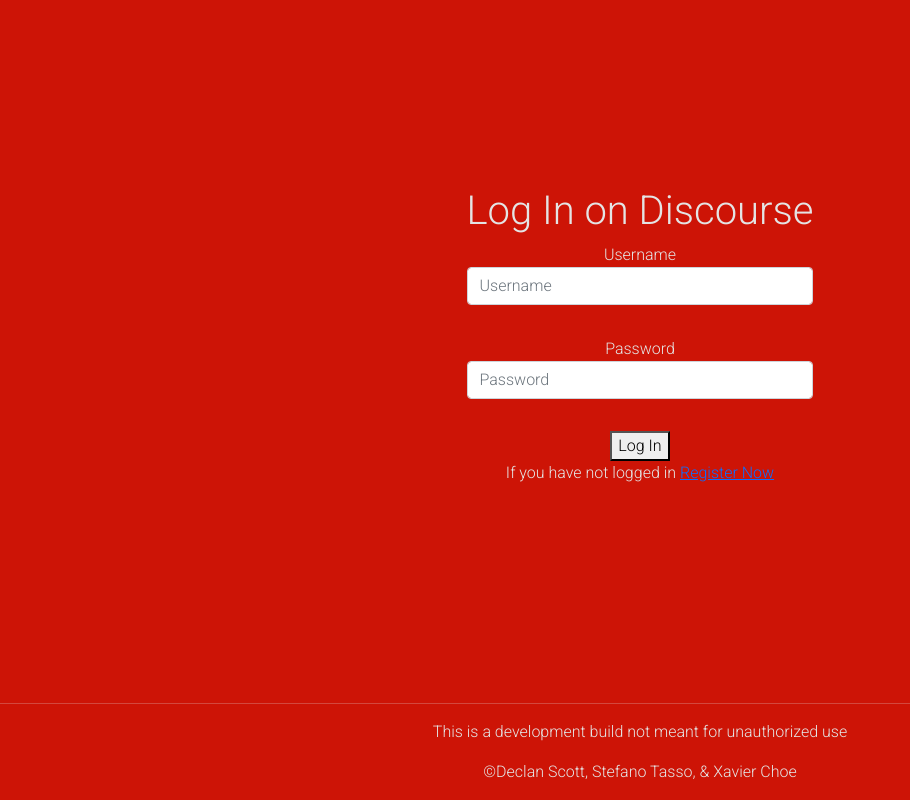
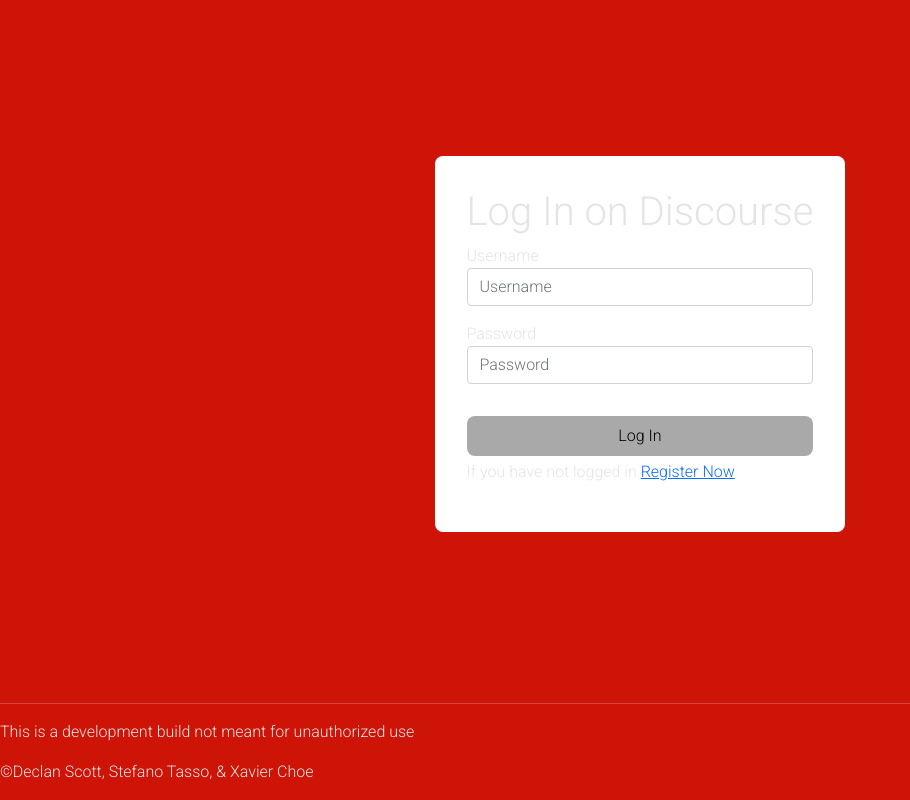
Before and after one commit to Datoneguy246/Discourse, a PHP site: page /login.php in a window 1280 px wide. Shown: the whole page, without its empty margins (0-910 px from the left). Run offline with PHP 8.4, Linux system fonts and the light colour scheme; data that the repository does not hold is empty.

Commit message:
Login style changes

```diff
--- a/css/style.css
+++ b/css/style.css
@@ -16,7 +16,6 @@
     background-color: var(--primary-color);
     color: var(--bg-color);
     font-family: 'Roboto', sans-serif;
-    text-align: center;
     width: 100%;
     height: 100%;
 }
@@ -78,8 +77,8 @@
     flex-direction: column;
 }
 
-.form-group {
-    margin-bottom: 2em;
+.form-group:not(:last-child) {
+    margin-bottom: 1em;
 }
 
 .form-group label {
@@ -89,3 +88,26 @@
 .form-control {
     display: block;
 }
+
+.form-footer button {
+    display: block;
+    width: 100%;
+    border-radius: 0.5em;
+    border: none;
+    padding: 0.5em;
+    background-color: darkgray;
+}
+
+.form-footer {
+    margin-top: 2em;
+}
+
+.login-block {
+    background-color: white;
+    padding: 2em;
+    border-radius: 0.5em;
+}
+
+.form-register-reference {
+    margin-top: 0.25em;
+}
--- a/login.php
+++ b/login.php
@@ -37,8 +37,10 @@
 <?php include "html/header.html" ?>
 <div class="wrapper">
     <div class="content">
+        <div class="login-block">
             <h1>Log In on Discourse</h1>
             <form action="/login.php" method="POST">
+                <div class="form-body">
                     <div class="form-group">
                         <label for="username">Username</label>
                         <input
@@ -59,13 +61,17 @@
                             required
                         />
                     </div>
+                </div>
+                <div class="form-footer">
                 <button type="submit">
                     Log In
                 </button>
+                </div>
             </form>
-        <p>
+            <p class="form-register-reference">
                 If you have not logged in <a href="/register.php">Register Now</a>
             </p>
         </div>
     </div>
+</div>
 <?php include "html/footer.html" ?>
```
Lines whose indentation alone changed are shown as unchanged.
